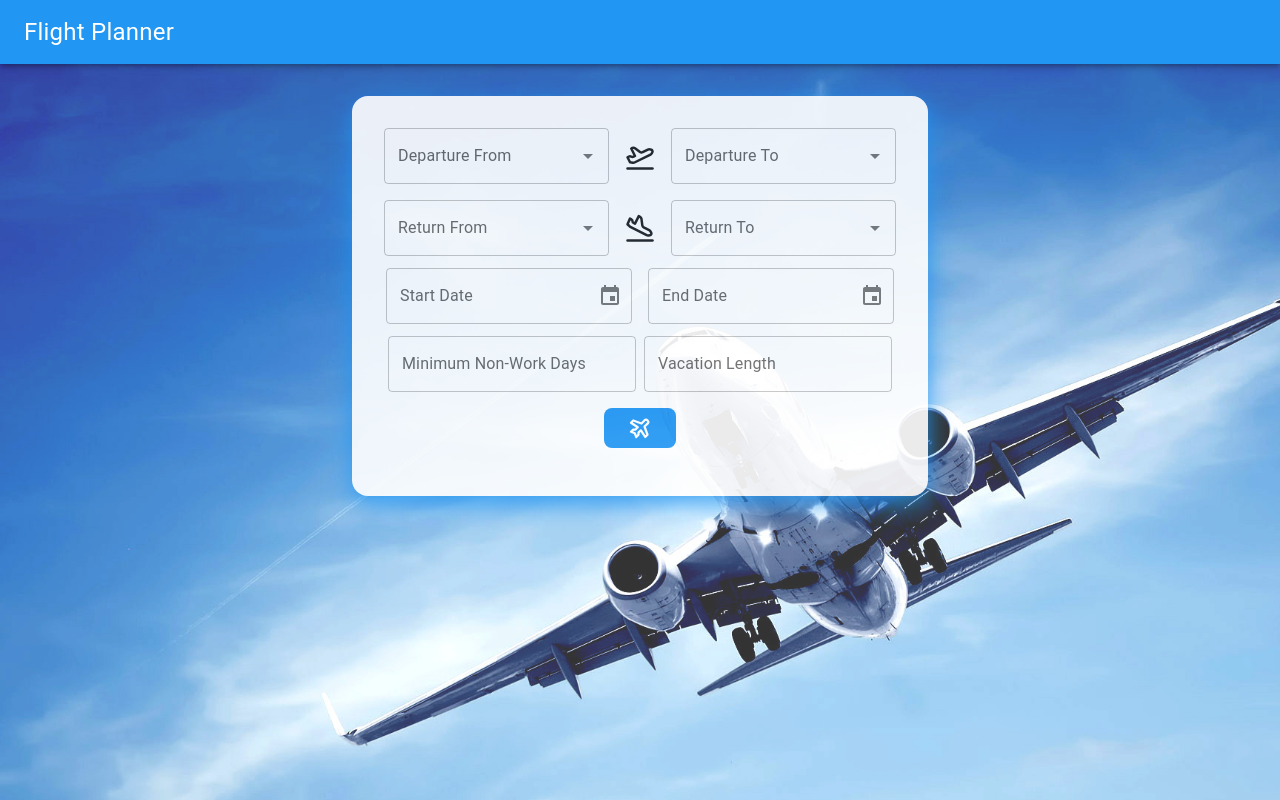
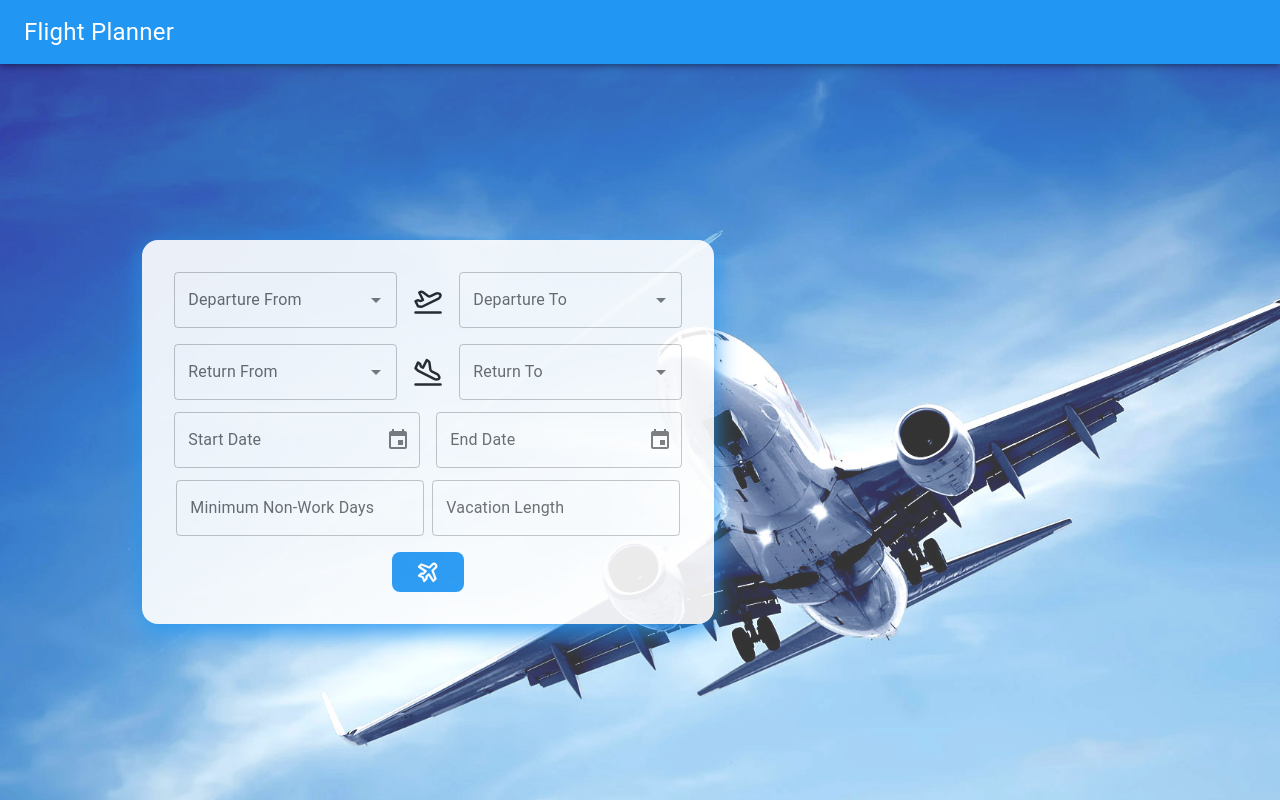
Before and after one commit to OzanDemiralp/flight-planner-frontend, a React (Create React App) app: page / in a window 1280 px wide. Built offline with nearby package versions, Linux system fonts and the light colour scheme.

Commit message:
frontend development

```diff
--- /dev/null
+++ b/src/components/ResultPanel.js
@@ -0,0 +1,34 @@
+import { Box, Paper, Button, Typography, Fade } from '@mui/material';
+
+function ResultPanel({ open, trips, onClose }) {
+  return (
+    <Fade in={open} timeout={500}>
+      <Box
+        sx={{
+          width: '100%',
+          bgcolor: 'background.paper',
+          boxShadow: 3,
+          p: 2,
+          borderRadius: 2,
+        }}
+      >
+        <Typography variant='h6' gutterBottom>
+          Flights
+        </Typography>
+        {trips.map((trip, i) => (
+          <Paper key={i} sx={{ p: 1, my: 1 }}>
+            {trip.departureDate} {trip.departureTime} → {trip.returnDate}{' '}
+            {trip.returnTime} / {trip.totalPrice} $
+          </Paper>
+        ))}
+        <Button
+          onClick={onClose}
+          sx={{ mt: 2, bgcolor: '#2196f3', color: 'white' }}
+        >
+          Close
+        </Button>
+      </Box>
+    </Fade>
+  );
+}
+export default ResultPanel;
--- a/src/components/SearchButton.js
+++ b/src/components/SearchButton.js
@@ -3,12 +3,8 @@ import { PiAirplaneTiltBold } from 'react-icons/pi';
 import { useState } from 'react';
 import FlightCard from './FlightCard';
 
-function SearchButton({ trips }) {
-  const [open, setOpen] = useState(false);
-
+function SearchButton({ onClick }) {
   return (
-    <>
-      {/* Buton */}
     <Box
       sx={{
         marginTop: { xs: 0.5, sm: 1, md: 1.5, lg: 2 },
@@ -17,7 +13,7 @@ function SearchButton({ trips }) {
       }}
     >
       <Button
-          onClick={() => setOpen(!open)}
+        onClick={onClick} // burada dışarıdan gelen fonksiyonu kullan
         sx={{
           bgcolor: '#2196f3',
           color: 'white',
@@ -30,19 +26,6 @@ function SearchButton({ trips }) {
         <PiAirplaneTiltBold size={24} />
       </Button>
     </Box>
-
-      {/* Paper altına açılan panel */}
-      <Box
-        sx={{
-          maxHeight: open ? '60vh' : 0,
-          overflowY: 'auto',
-          transition: 'max-height 0.3s ease',
-          mt: 2,
-        }}
-      >
-        {open && trips.map((trip, idx) => <FlightCard key={idx} trip={trip} />)}
-      </Box>
-    </>
   );
 }
 
--- a/src/pages/MainPage.js
+++ b/src/pages/MainPage.js
@@ -1,20 +1,21 @@
 import {
   AppBar,
   Box,
-  FormControl,
-  InputLabel,
   Paper,
-  Select,
   Toolbar,
   Typography,
+  Grid,
+  Fade,
 } from '@mui/material';
 import { useState } from 'react';
 import FlightForm from '../components/FlightForm';
 import NumberFields from '../components/NumberFields';
 import DateRangeSelector from '../components/DateRangeSelector';
 import SearchButton from '../components/SearchButton';
+import ResultPanel from '../components/ResultPanel';
 
 function MainPage() {
+  const [open, setOpen] = useState(false);
   const trips = Array.from({ length: 12 }).map((_, i) => ({
     departureDate: '2025-09-10',
     departureTime: '10:00',
@@ -22,6 +23,7 @@ function MainPage() {
     returnTime: '18:00',
     totalPrice: 450 + i * 10,
   }));
+
   return (
     <>
       <Box>
@@ -39,39 +41,69 @@ function MainPage() {
         </AppBar>
       </Box>
 
-      <Box
+      {/* Grid ile sol ve sağ alan */}
+      <Grid
+        container
+        spacing={2}
         sx={{
+          minHeight: 'calc(100vh - 64px)',
+          px: 2,
           mt: { xs: 2, sm: 3, md: 6, lg: 8 },
           display: 'flex',
           justifyContent: 'center',
-          alignItems: 'flex-start',
-          minHeight: 'calc(100vh - 64px)',
-          //backgroundColor: '#ffffffff',
-          //border: '3px solid ',
+          alignItems: 'center',
         }}
+      >
+        {/* Sol Paper */}
+        <Grid
+          item
+          xs={12} // mobilde tam genişlik
+          md={6} // desktopta yarı yarıya
+          display='flex'
+          justifyContent='center'
+          alignItems='center'
+          sx={{ boxSizing: 'border-box' }}
         >
           <Paper
             elevation={3}
             sx={{
-            mt: { xs: 0.5, sm: 1.5, md: 3, lg: 4 },
               padding: { xs: 2, sm: 3, md: 4 },
               borderRadius: 4,
-            width: { xs: '90%', sm: '60%', md: '50%', lg: '40%' },
-            minWidth: 250,
+              width: '100%', // Grid item'ı tamamen kaplasın
               height: 'auto',
               maxHeight: { xs: '70vh', sm: '60vh', md: '50vh' },
               minHeight: 200,
               backgroundColor: 'white',
               boxShadow: '0 8px 24px #2196f3',
-            opacity: 0.9, // 0.0 - 1.0 arası
+              opacity: 0.9,
             }}
           >
             <FlightForm />
             <DateRangeSelector />
             <NumberFields />
-          <SearchButton trips={trips} />
+            <SearchButton
+              onClick={() => {
+                setOpen(true);
+                console.log('Button clicked:', open);
+              }}
+            />
           </Paper>
-      </Box>
+        </Grid>
+
+        {/* Sağ Box */}
+        <Grid
+          item
+          xs={12}
+          md={6} // desktopta yarı yarıya
+          sx={{ boxSizing: 'border-box', mt: '2' }}
+        >
+          <ResultPanel
+            open={open}
+            trips={trips}
+            onClose={() => setOpen(false)}
+          />
+        </Grid>
+      </Grid>
     </>
   );
 }
```
Also changed, not shown: src/components/DummyTable.js (added, +59 -0 lines). Lines whose indentation alone changed are shown as unchanged.
